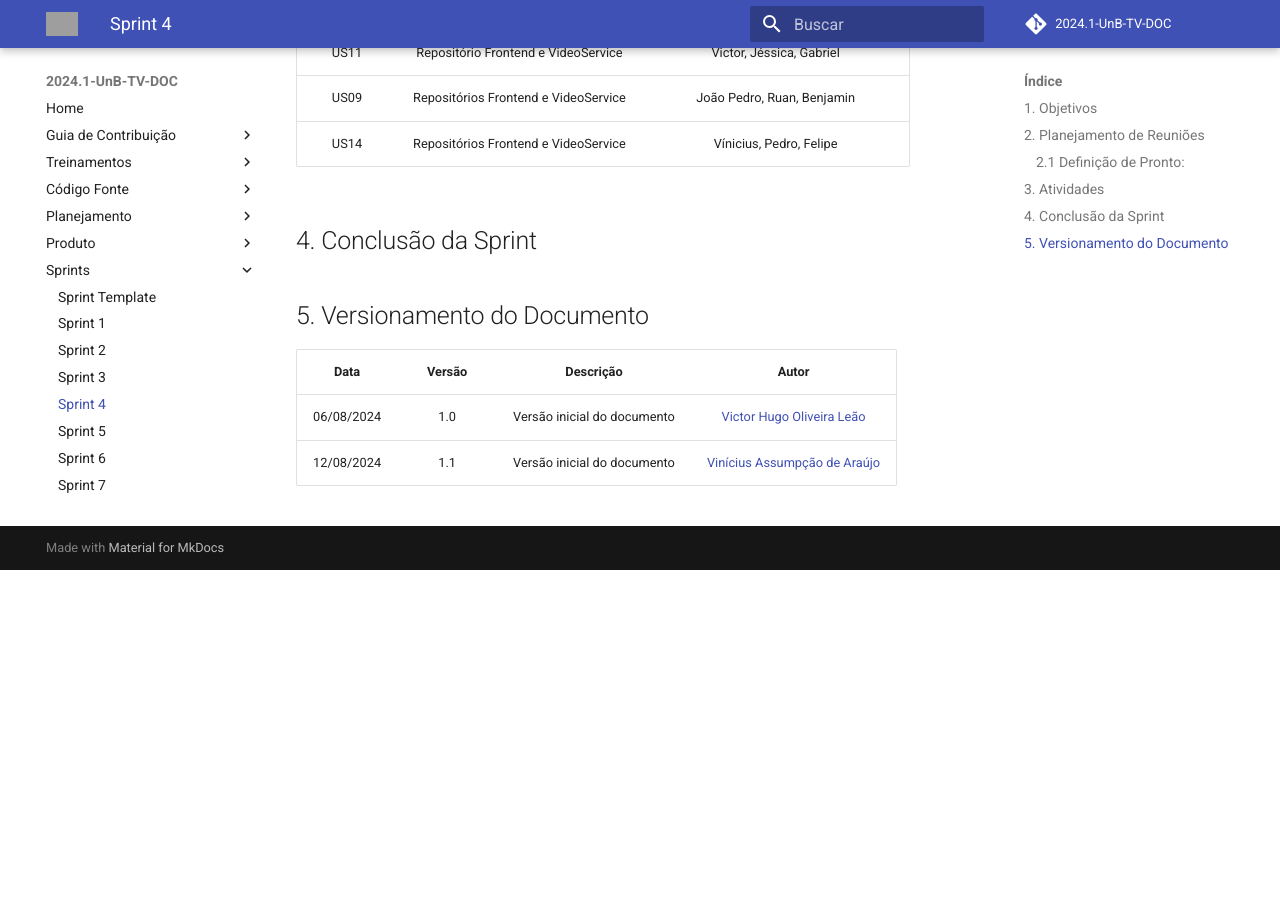
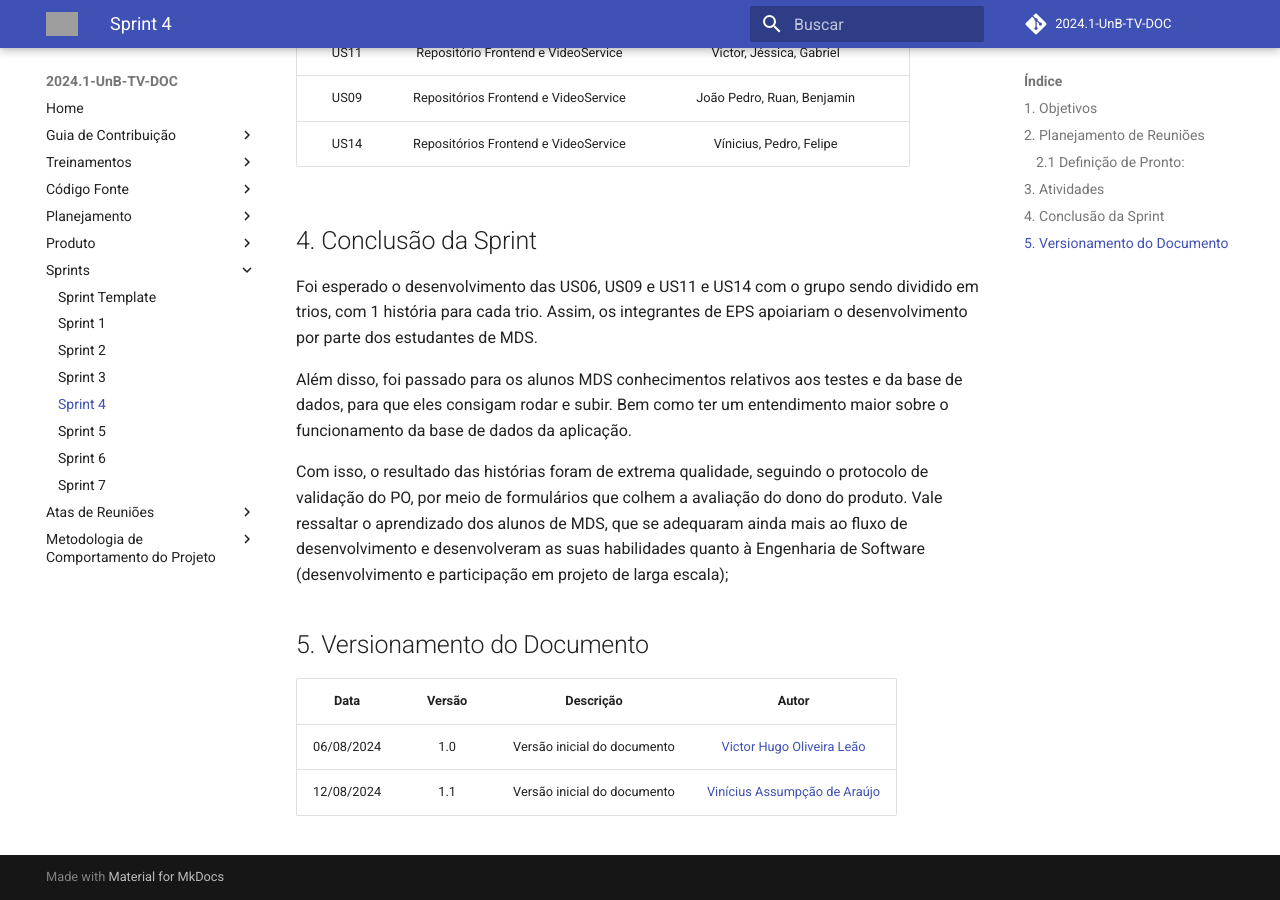
Before and after one commit to fga-eps-mds/2024.1-UnB-TV-DOC, an MkDocs documentation site: the page built from docs/sprints/Sprint4.md, in a window 1280 px wide and 900 px high, scrolled down 1007 px. Built offline with MkDocs 1.6.1 and Material for MkDocs 9.7.7, drawn with Linux system fonts in a browser that asks for light colours; comment, search, counter and statistics services are not loaded; before the commit the page ends 1577 px from its top, so only the background shows below that; grey boxes are pictures that could not be loaded.

Commit message:
Adicao conclusao sprint 4

```diff
--- a/docs/sprints/Sprint4.md
+++ b/docs/sprints/Sprint4.md
@@ -32,6 +32,12 @@
 
 ## 4. Conclusão da Sprint
 
+Foi esperado o desenvolvimento das US06, US09 e US11 e US14 com o grupo sendo dividido em trios, com 1 história para cada trio. Assim, os integrantes de EPS apoiariam o desenvolvimento por parte dos estudantes de MDS.
+
+Além disso, foi passado para os alunos MDS conhecimentos relativos aos testes e da base de dados, para que eles consigam rodar e subir. Bem como ter um entendimento maior sobre o funcionamento da base de dados da aplicação.
+
+Com isso, o resultado das histórias foram de extrema qualidade, seguindo o protocolo de validação do PO, por meio de formulários que colhem a avaliação do dono do produto. Vale ressaltar o aprendizado dos alunos de MDS, que se adequaram ainda mais ao fluxo de desenvolvimento e desenvolveram as suas habilidades quanto à Engenharia de Software (desenvolvimento e participação em projeto de larga escala);
+
 ## 5. Versionamento do Documento
 
 | Data | Versão | Descrição | Autor |
```
